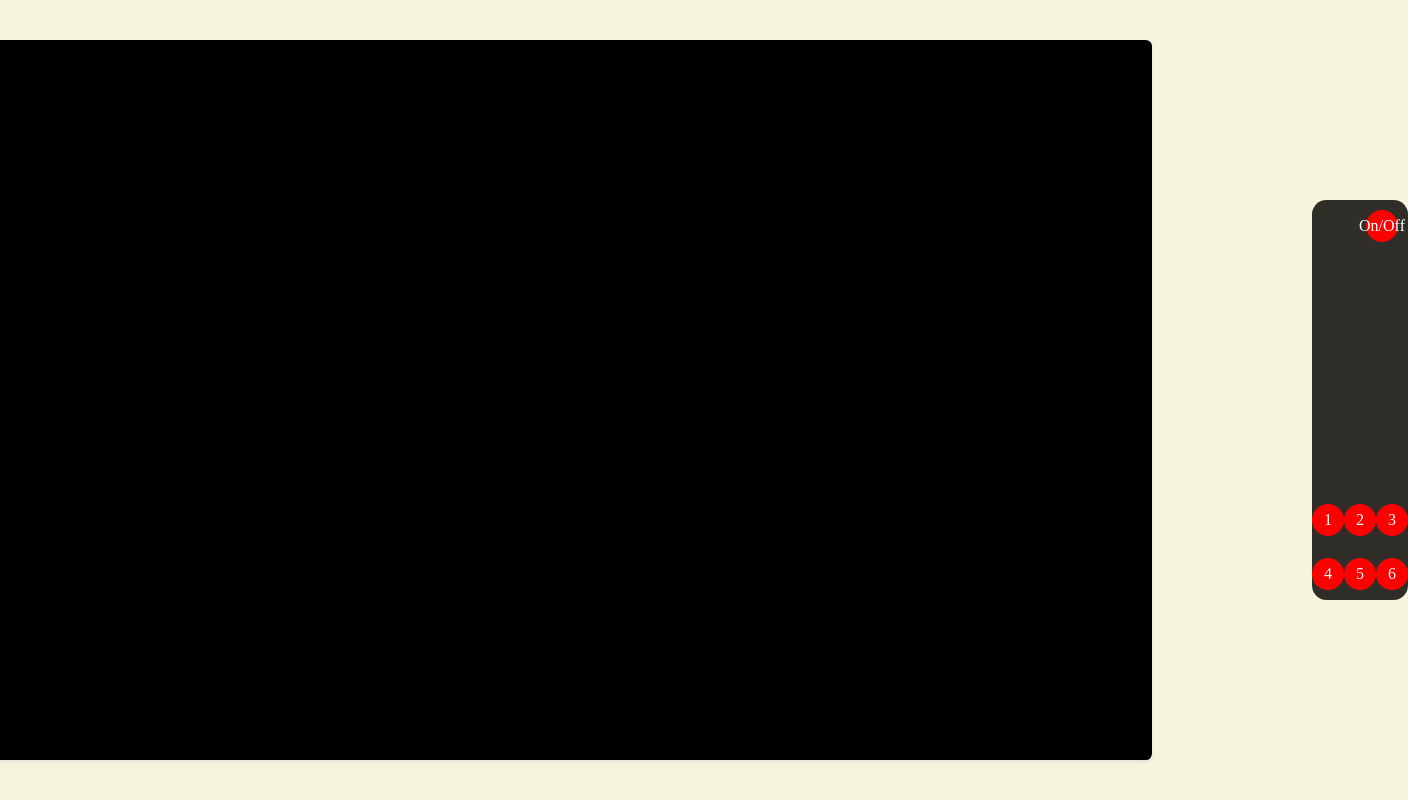
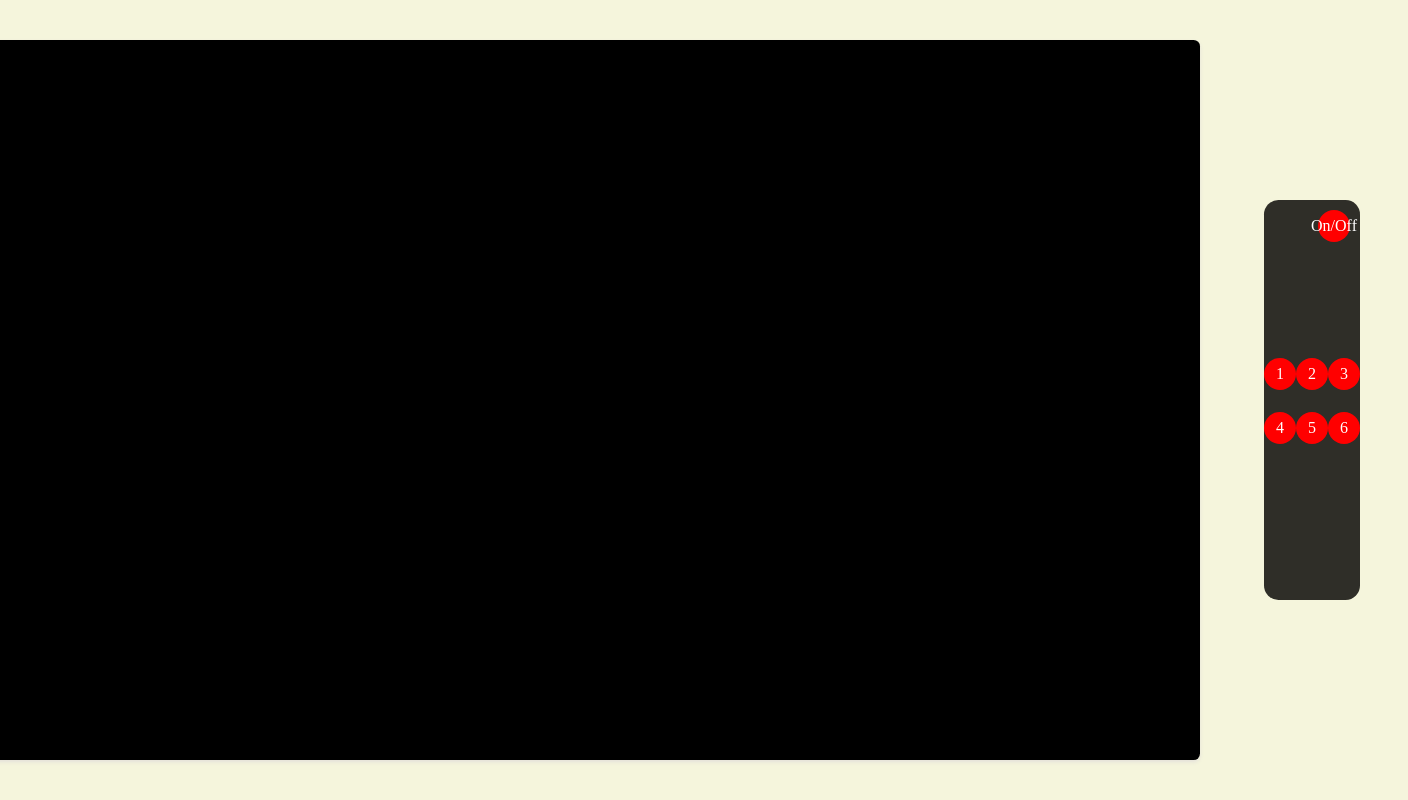
Before and after one commit to almela09/tv-con-html-css-y-jv, a plain HTML site: page index.html in a window 1280 px wide. Shown: the whole page, 1408 px wide, since content can reach past the window. Drawn offline with Linux system fonts and the light colour scheme.

Commit message:
botones alineados en el centro del mando, falta separar btn entre ellos

```diff
--- a/css/styles.css
+++ b/css/styles.css
@@ -18,16 +18,13 @@ body {
     width: 80em;
     margin-top: 30%;
     border-radius: 0.4em;
-    justify-content: center;
+    justify-content:center;
     margin-bottom: 30%;
     box-shadow: rgba(83, 53, 206, 0.1) 0px 2px 4px;
 }
 
 .basicScreen {
     background-color: black;
-
-
-
 }
 
 #remote {
@@ -37,14 +34,15 @@ body {
 
     display: flex;
     flex-direction: column;
-    justify-content: flex-end;
+    justify-content: center;
     align-items: center;
 
     border-radius: 0.9em;
 
     background-color: rgb(47, 46, 40);
 
-    margin-left: 10em;
+    position:relative;
+    margin-left: 5%;
 }
 
 .btn {
@@ -58,11 +56,20 @@ body {
     color: white;
     display: flex;
     justify-content: center;
-    flex-direction: column;
     align-items: center;
     cursor: pointer;
     transition: 0.2s;
+
 }
+
+.btn-container{
+    display:flex;
+    flex-direction: column;
+    align-items: center;
+    justify-content: center;
+
+}
+
 .btn-row{
     display:flex;
     justify-content: space-between;
--- a/index.html
+++ b/index.html
@@ -14,6 +14,8 @@
 
     </div>
     <div id="remote">
+        <div id="onOff" class="btn onOff">On/Off</div>
+        <div class="btn-container">
             <div class="btn-row">
                 <div id="canal1" class="btn">1</div>
                 <div id="canal2" class="btn">2</div>
@@ -25,7 +27,8 @@
                 <div id="canal5" class="btn">5</div>
                 <div id="canal6" class="btn">6</div>
 
-            <div id="onOff" class="btn onOff">On/Off</div>
+
+            </div>
         </div>
     </div>
 
```
Lines whose indentation alone changed are shown as unchanged.
